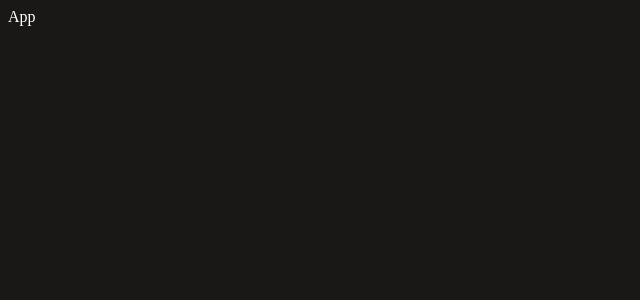
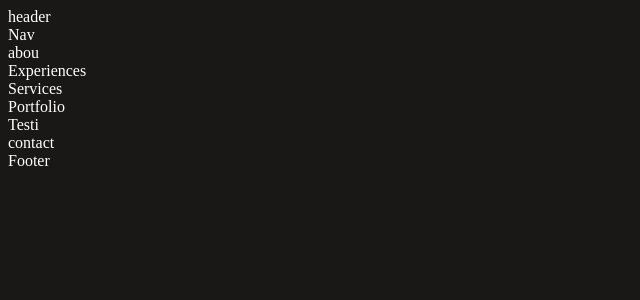
Before and after one commit to yassineboujrada/PORTFOLIO_BOUJRADA_YASSINE, a React (Create React App) app: page / in a window 1280 px wide. Shown: the top 300 px of the page, without its empty margins (0-640 px from the left). Built offline with nearby package versions, Linux system fonts and the light colour scheme.

Commit message:
Components

```diff
--- a/src/App.jsx
+++ b/src/App.jsx
@@ -1,7 +1,26 @@
 import React from 'react';
+import { About} from './components/about/About';
+import { Contact} from './components/contact/Contact';
+import { Experiences} from './components/experiences/Experiences';
+import { Footer } from './components/footer/Footer';
+import {Header} from './components/header/Header';
+import {Nav} from './components/nav/Nav';
+import {Portfolio} from './components/portfolio/Portfolio';
+import {Services} from './components/services/Services';
+import {Testi} from './components/testi/Testi';
 
 export default function App() {
     return(
-        <div>App</div>
+        <>
+            <Header />
+            <Nav />
+            <About />
+            <Experiences />
+            <Services />
+            <Portfolio />
+            <Testi />
+            <Contact />
+            <Footer />
+        </>
     )
 }
--- a/src/components/about/About.jsx
+++ b/src/components/about/About.jsx
@@ -1,4 +1,5 @@
-import React from 'react'
+import React from 'react';
+import './about.css';
 
 export const About = () => {
   return (
--- /dev/null
+++ b/src/components/header/Header.jsx
@@ -0,0 +1,8 @@
+import React from 'react'
+import './header.css';
+
+export const Header = () => {
+  return (
+    <div>header</div>
+  )
+}
--- /dev/null
+++ b/src/components/nav/Nav.jsx
@@ -0,0 +1,8 @@
+import React from 'react';
+import './nav.css';
+
+export const Nav = () => {
+  return (
+    <div>Nav</div>
+  )
+}
--- /dev/null
+++ b/src/components/portfolio/Portfolio.jsx
@@ -0,0 +1,8 @@
+import React from 'react';
+import './portfolio.css';
+
+export const Portfolio = () => {
+  return (
+    <div>Portfolio</div>
+  )
+}
--- /dev/null
+++ b/src/components/services/Services.jsx
@@ -0,0 +1,8 @@
+import React from 'react';
+import './services.css';
+
+export const Services = () => {
+  return (
+    <div>Services</div>
+  )
+}
--- a/src/components/testi/Testi.jsx
+++ b/src/components/testi/Testi.jsx
@@ -1,5 +1,5 @@
-import React from 'react'
-import './testi.css'
+import React from 'react';
+import './testi.css';
 
 export const Testi = () => {
   return (
```
Also changed, not shown: src/components/header/header.css (added), src/components/nav/nav.css (added), src/components/portfolio/portfolio.css (added), src/components/services/services.css (added).
